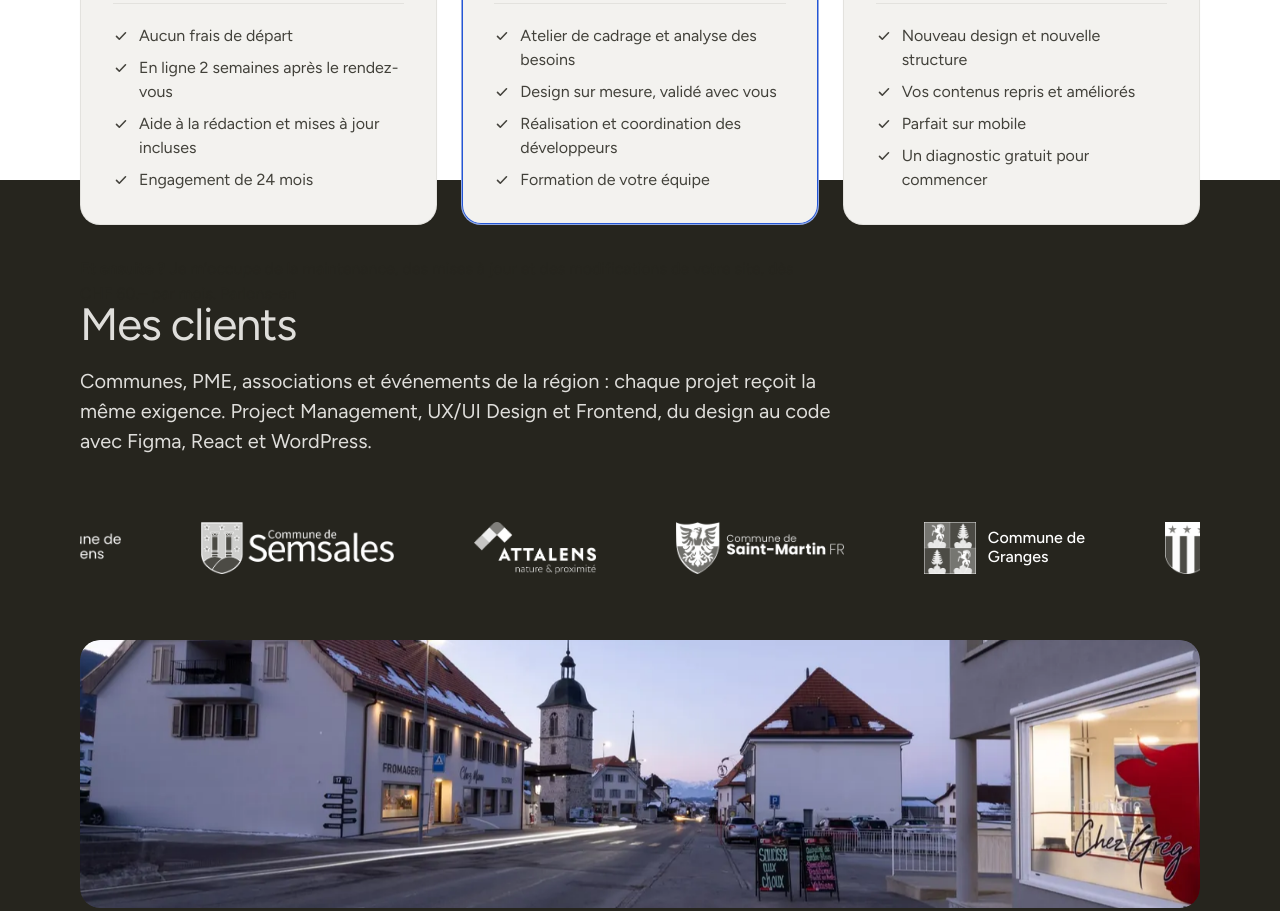
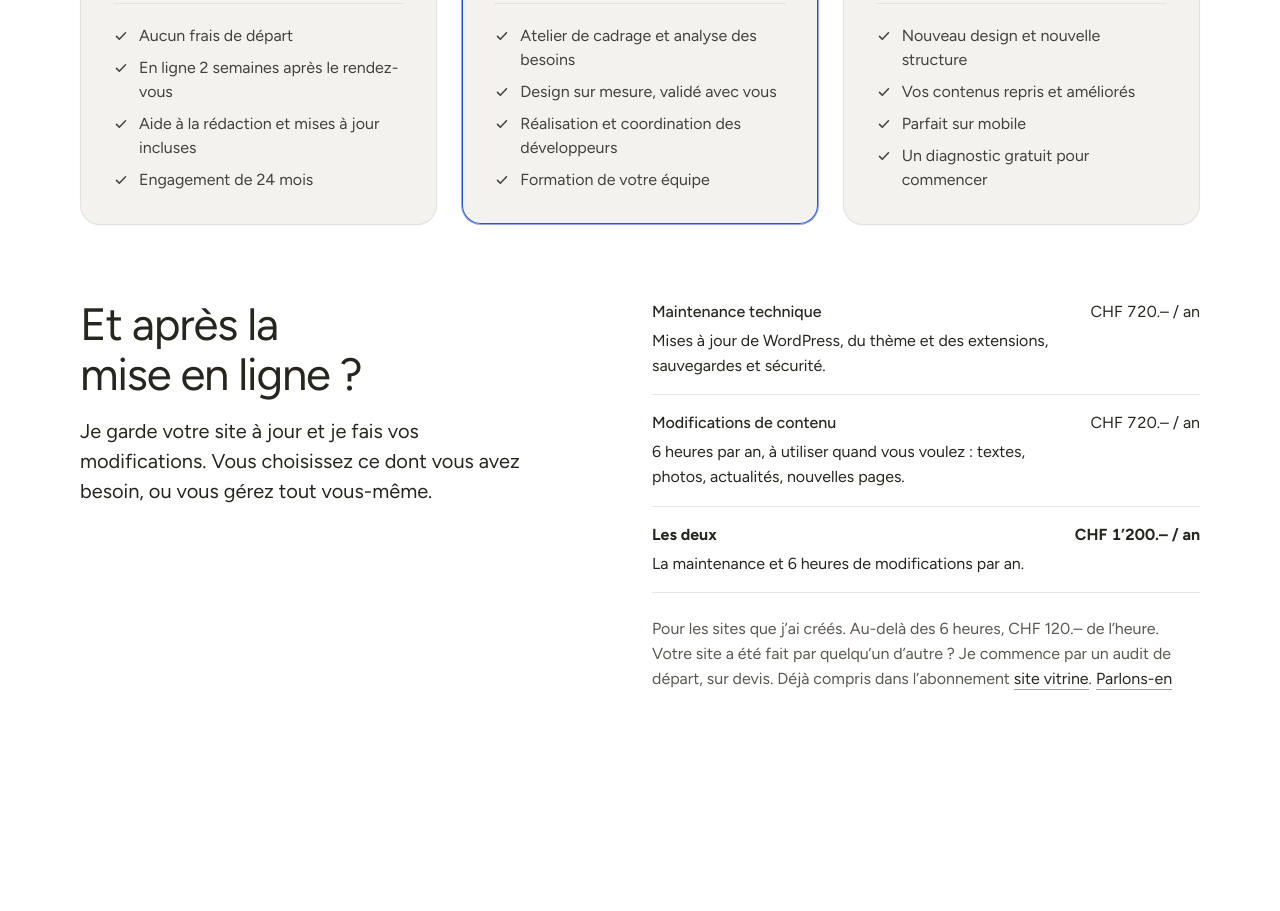
Before and after one commit to didiergrand/dg26, a plain HTML site: page index.html in a window 1280 px wide. Shown: the part 1420-2331 px from the top of the page. Drawn offline with Linux system fonts and the light colour scheme.

Commit message:
Update offre maj

```diff
--- a/css/vitrine.css
+++ b/css/vitrine.css
@@ -439,3 +439,4 @@ body.cb-open .sticky-cta { display: none; }
 #remaufens .communes { margin-top: 48px; }
 .works.works--six { grid-template-columns: repeat(3, 1fr); }
 @media (max-width: 1000px) { .works.works--six { grid-template-columns: repeat(2, 1fr); } }
+.lp-hero h1 .price.price--wrap { white-space: normal; }
--- a/index.html
+++ b/index.html
@@ -97,7 +97,10 @@
   .offres .plan__btn--primary { background: var(--p-action); color: var(--p-action-ink); }
   .offres .plan__list { gap: var(--s-2); margin-top: var(--s-5); }
   @media (max-width: 639px) { .offres .plan__list { display: none; } .card.plan > .plan__price { font-size: 36px; } }
-  .offres-suivi { margin: var(--s-6) 0 0; max-width: 72ch; }
+  .suivi__both .rows__name, .suivi__both .rows__value { font-weight: 700; }
+  #suivi .rows__value { white-space: nowrap; max-width: none; }
+  .suivi__note { margin: var(--s-5) 0 0; color: var(--muted); max-width: 60ch; }
+  .suivi__note a { color: var(--ink); text-decoration: underline; }
   @media (min-width: 640px) and (max-width: 1023px) { #offres { --h: 2 } }
   @media (min-width: 1024px) and (max-width: 1279px) { #offres .grid > .card { grid-column: span 4; } }
   @media (max-width: 639px) { #offres { --hm: 2 } }
@@ -248,7 +251,26 @@
           </ul>
         </article>
       </div>
-      <p class="offres-suivi"><b>Et ensuite&nbsp;?</b> Je m’occupe de la maintenance, des mises à jour et des modifications de votre site, dès CHF 60.– par mois. <a href="contact">Parlons-en</a></p>
+    </div>
+  </section>
+
+  <!-- SUIVI: after launch, two yearly services and the pair, as rows with their price -->
+  <section class="section" id="suivi" aria-labelledby="suivi-h">
+    <div class="wrap grid grid--top">
+      <div class="span-5">
+        <div class="section-head">
+          <h2 id="suivi-h">Et après la mise en ligne&nbsp;?</h2>
+          <p>Je garde votre site à jour et je fais vos modifications. Vous choisissez ce dont vous avez besoin, ou vous gérez tout vous-même.</p>
+        </div>
+      </div>
+      <div class="span-6 start-7">
+        <ul class="rows suivi">
+          <li><span class="rows__name">Maintenance technique</span><p>Mises à jour de WordPress, du thème et des extensions, sauvegardes et sécurité.</p><span class="rows__value">CHF 720.– / an</span></li>
+          <li><span class="rows__name">Modifications de contenu</span><p>6 heures par an, à utiliser quand vous voulez&nbsp;: textes, photos, actualités, nouvelles pages.</p><span class="rows__value">CHF 720.– / an</span></li>
+          <li class="suivi__both"><span class="rows__name">Les deux</span><p>La maintenance et 6 heures de modifications par an.</p><span class="rows__value">CHF 1’200.– / an</span></li>
+        </ul>
+        <p class="suivi__note">Pour les sites que j’ai créés. Au-delà des 6 heures, CHF 120.– de l’heure. Votre site a été fait par quelqu’un d’autre&nbsp;? Je commence par un audit de départ, sur devis. Déjà compris dans l’abonnement <a href="site-vitrine">site vitrine</a>. <a href="contact">Parlons-en</a></p>
+      </div>
     </div>
   </section>
 
```
Also changed, not shown: communes.html (+3 -3 lines), refonte.html (+4 -4 lines), site-sur-mesure.html (+2 -2 lines).
